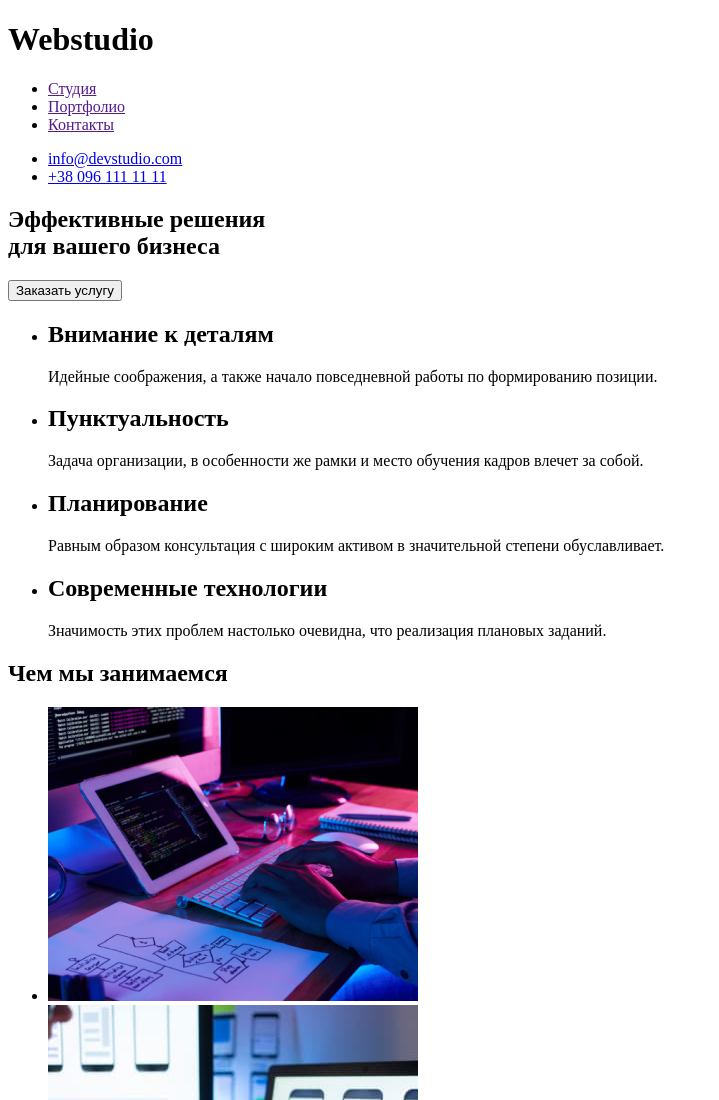
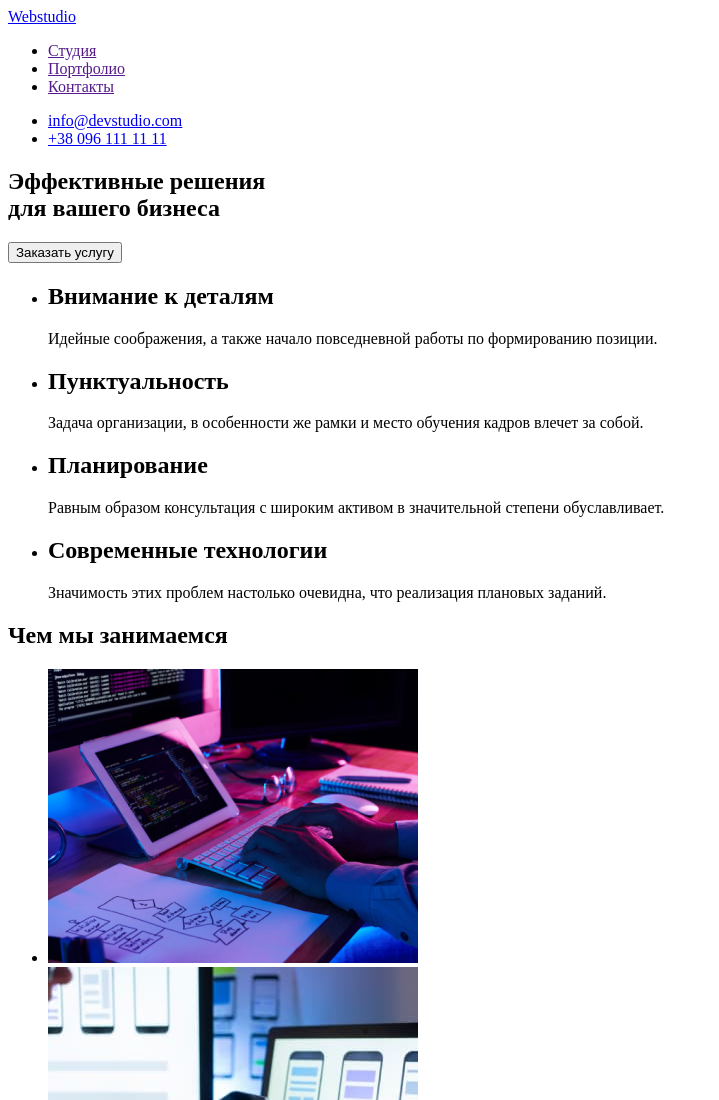
Before and after one commit to tymohal/goit-markup-hw-01, a plain HTML site: page index.html in a window 1280 px wide. Shown: the top 1100 px of the page, without its empty margins (0-719 px from the left). Drawn offline with Linux system fonts and the light colour scheme.

Commit message:
Поправив голо

```diff
--- a/index.html
+++ b/index.html
@@ -9,7 +9,7 @@
   <body>
     <!--Навигация-->
     <header>
-      <h1>Webstudio</h1>
+      <a href="/"> Webstudio </a>
       <nav>
         <ul>
           <li><a href=""> Студия </a></li>
```
